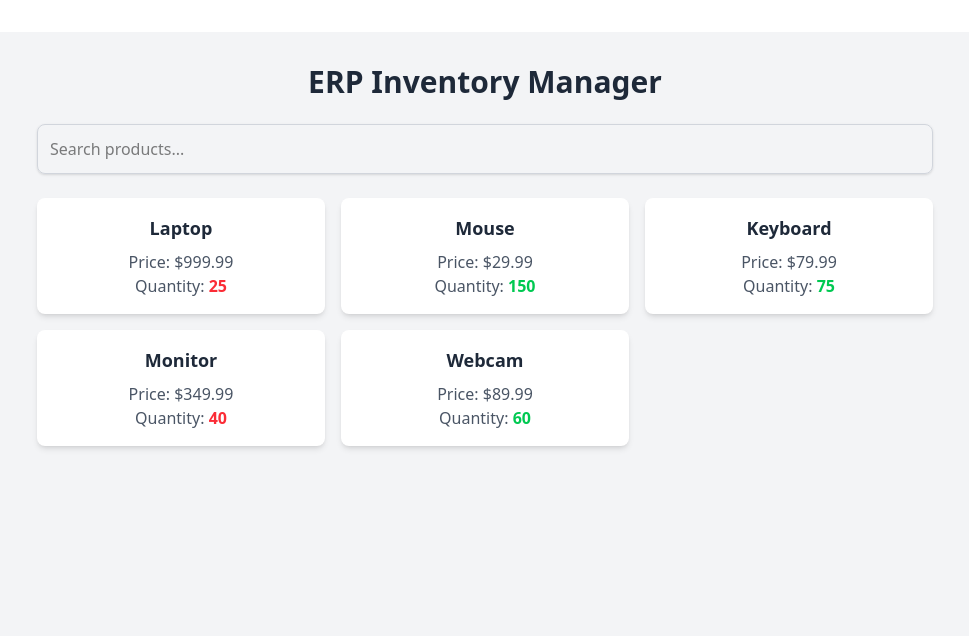
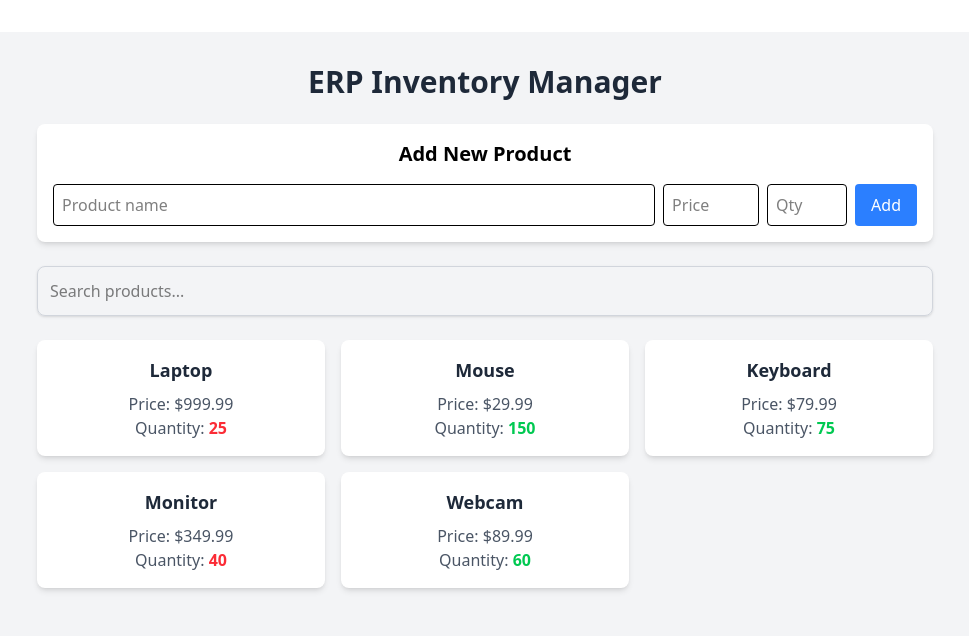
Before and after one commit to eneskaraoglu/erp-inventory-manager, a React (Vite) app: page / in a window 1280 px wide. Shown: the top 636 px of the page, without its empty margins (155-1124 px from the left). Built offline with nearby package versions, Linux system fonts and the light colour scheme.

Commit message:
add product
add product

```diff
--- a/src/App.tsx
+++ b/src/App.tsx
@@ -1,18 +1,25 @@
 import './App.css'
 import ProductCard from './components/ProductCard'
+import AddProductForm from './components/AddProductForm'
 import { useState } from 'react'
 
-  const products = [
+function App() {
+  const [products, setProducts] = useState([
     { id: 1, name: "Laptop", price: 999.99, quantity: 25 },
     { id: 2, name: "Mouse", price: 29.99, quantity: 150 },
     { id: 3, name: "Keyboard", price: 79.99, quantity: 75 },
     { id: 4, name: "Monitor", price: 349.99, quantity: 40 },
     { id: 5, name: "Webcam", price: 89.99, quantity: 60 },
-]
+  ])
+  const [searchTerm, setSearchTerm] = useState('')
 
-function App() {
-  const [searchTerm, setSearchTerm] = useState('')
-  const filteredProducts = products.filter(product => product.name.toLowerCase().includes(searchTerm.toLowerCase()) )
+  const filteredProducts = products.filter(product =>
+    product.name.toLowerCase().includes(searchTerm.toLowerCase())
+  )
+
+  const handleAddProduct = (product: { name: string; price: number; quantity: number }) => {
+    setProducts([...products, { ...product, id: Date.now() }])
+  }
 
   return (
     <div className="min-h-screen bg-gray-100 p-8">
@@ -20,6 +27,8 @@ return (
         <h1 className="text-3xl font-bold text-gray-800 mb-6">
           ERP Inventory Manager
         </h1>
+
+        <AddProductForm onAdd={handleAddProduct} />
 
         <input
           type="text"
--- /dev/null
+++ b/src/components/AddProductForm.tsx
@@ -0,0 +1,63 @@
+import { useState } from 'react'
+
+interface AddProductFormProps {
+  onAdd: (product: { name: string; price: number; quantity: number }) => void
+}
+
+function AddProductForm({ onAdd }: AddProductFormProps) {
+  const [name, setName] = useState('')
+  const [price, setPrice] = useState('')
+  const [quantity, setQuantity] = useState('')
+
+  const handleSubmit = () => {
+    if (!name || !price || !quantity) return
+
+    onAdd({
+      name,
+      price: parseFloat(price),
+      quantity: parseInt(quantity)
+    })
+
+    // Clear form
+    setName('')
+    setPrice('')
+    setQuantity('')
+  }
+
+  return (
+    <div className="bg-white p-4 rounded-lg shadow-md mb-6">
+      <h2 className="text-xl font-bold mb-4">Add New Product</h2>
+      <div className="flex gap-2 flex-wrap">
+        <input
+          type="text"
+          placeholder="Product name"
+          value={name}
+          onChange={(e) => setName(e.target.value)}
+          className="border p-2 rounded flex-1"
+        />
+        <input
+          type="number"
+          placeholder="Price"
+          value={price}
+          onChange={(e) => setPrice(e.target.value)}
+          className="border p-2 rounded w-24"
+        />
+        <input
+          type="number"
+          placeholder="Qty"
+          value={quantity}
+          onChange={(e) => setQuantity(e.target.value)}
+          className="border p-2 rounded w-20"
+        />
+        <button
+          onClick={handleSubmit}
+          className="bg-blue-500 text-white px-4 py-2 rounded hover:bg-blue-600"
+        >
+          Add
+        </button>
+      </div>
+    </div>
+  )
+}
+
+export default AddProductForm
```
Lines whose indentation alone changed are shown as unchanged.
